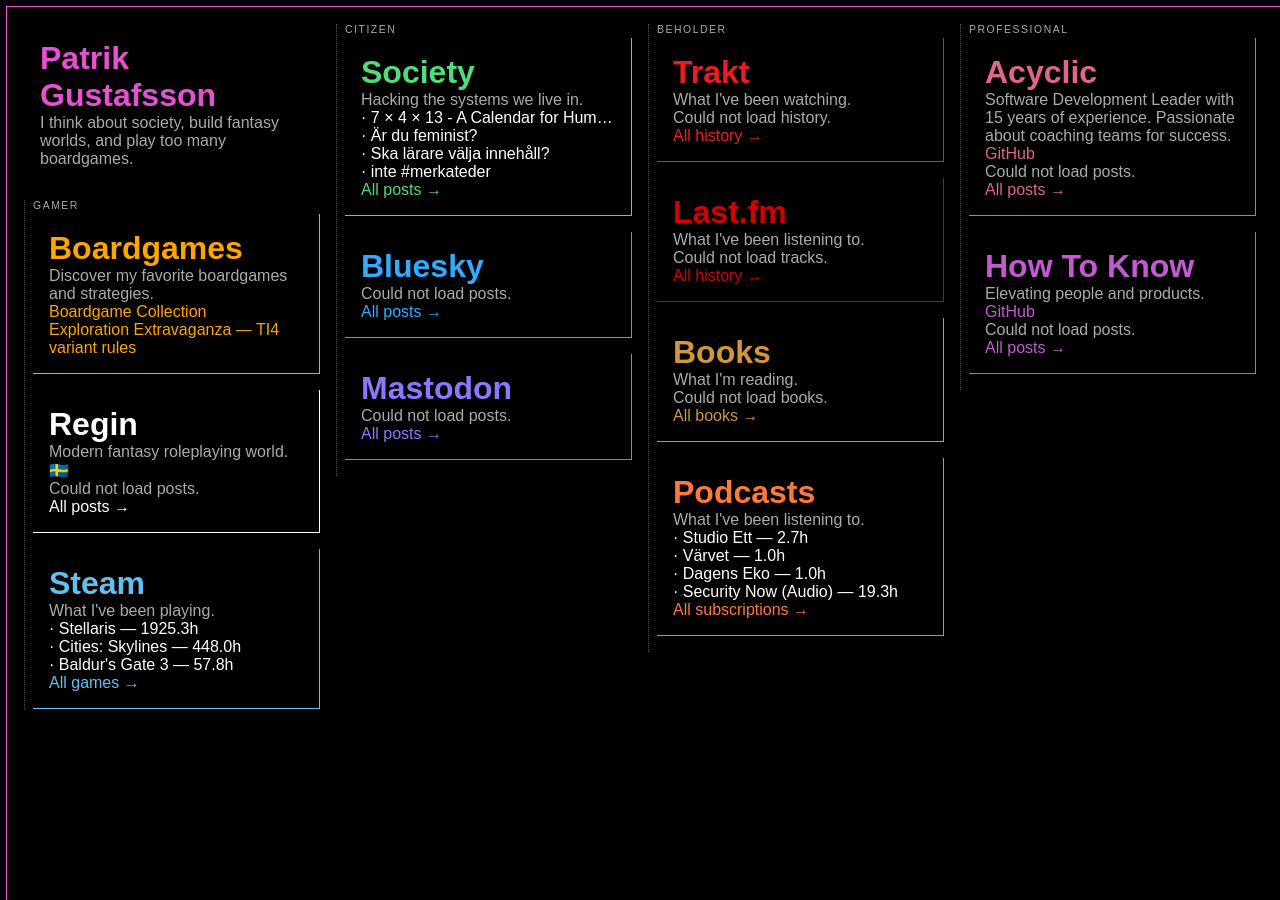
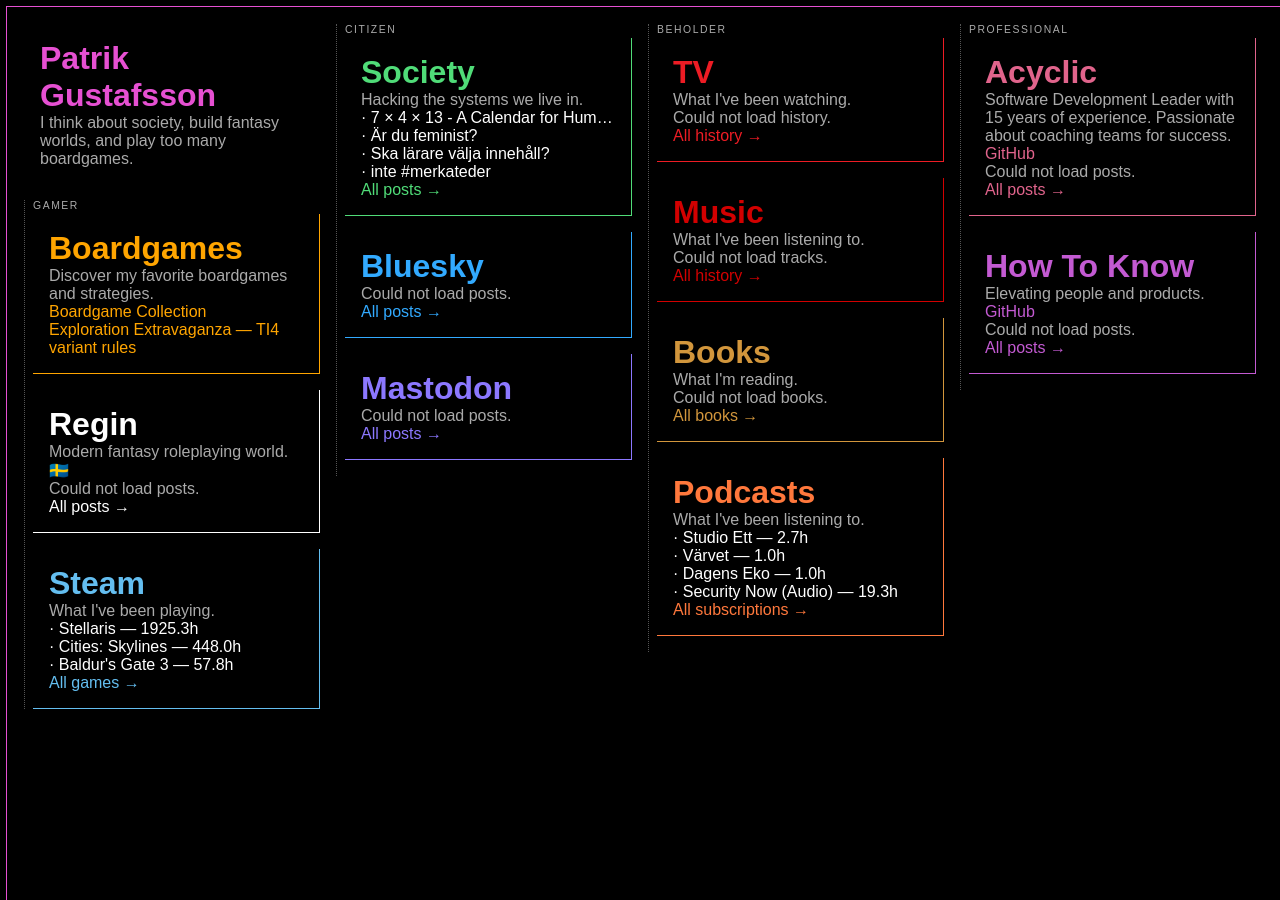
Before and after one commit to paven/paven.github.com, a Jekyll site: the page built from index.html, in a window 1280 px wide. Built offline with Jekyll 4.4.1, drawn with Linux system fonts in a browser that asks for light colours.

Commit message:
Rename Trakt to TV, Last.fm to Music

```diff
--- a/index.html
+++ b/index.html
@@ -191,13 +191,13 @@
 <div class="group">
     <span class="group-label">Beholder</span>
     <div id="trakt" class="column">
-        <h1><a href="https://trakt.tv/users/thepaven" rel="me">Trakt</a></h1>
+        <h1><a href="https://trakt.tv/users/thepaven" rel="me">TV</a></h1>
         <p>What I've been watching.</p>
         <div class="posts" id="trakt-posts"><span style="color:#aaa">Loading...</span></div>
         <a href="https://trakt.tv/users/thepaven/history">All history &rarr;</a>
     </div>
     <div id="lastfm" class="column">
-        <h1><a href="https://www.last.fm/user/Paven" rel="me">Last.fm</a></h1>
+        <h1><a href="https://www.last.fm/user/Paven" rel="me">Music</a></h1>
         <p>What I've been listening to.</p>
         <div class="posts" id="lastfm-posts"><span style="color:#aaa">Loading...</span></div>
         <a href="https://www.last.fm/user/Paven/listening-report">All history &rarr;</a>
```
